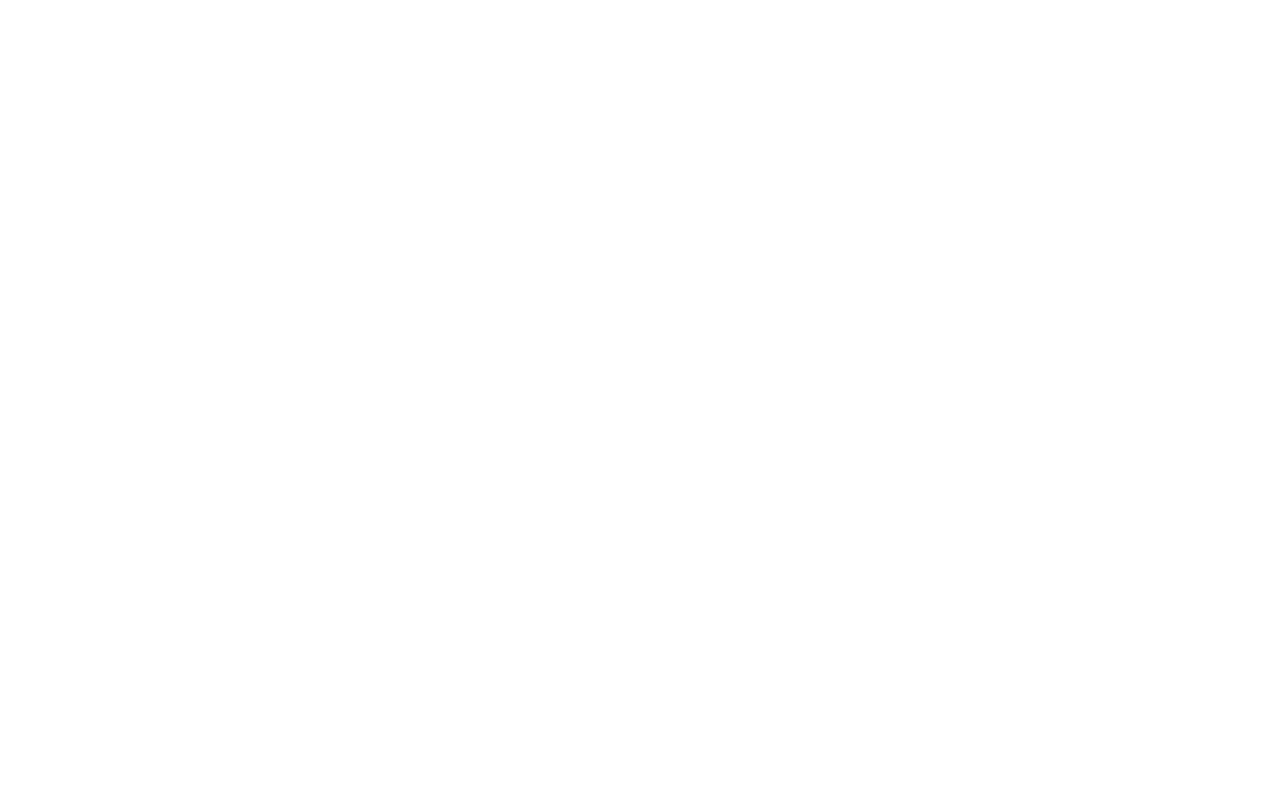
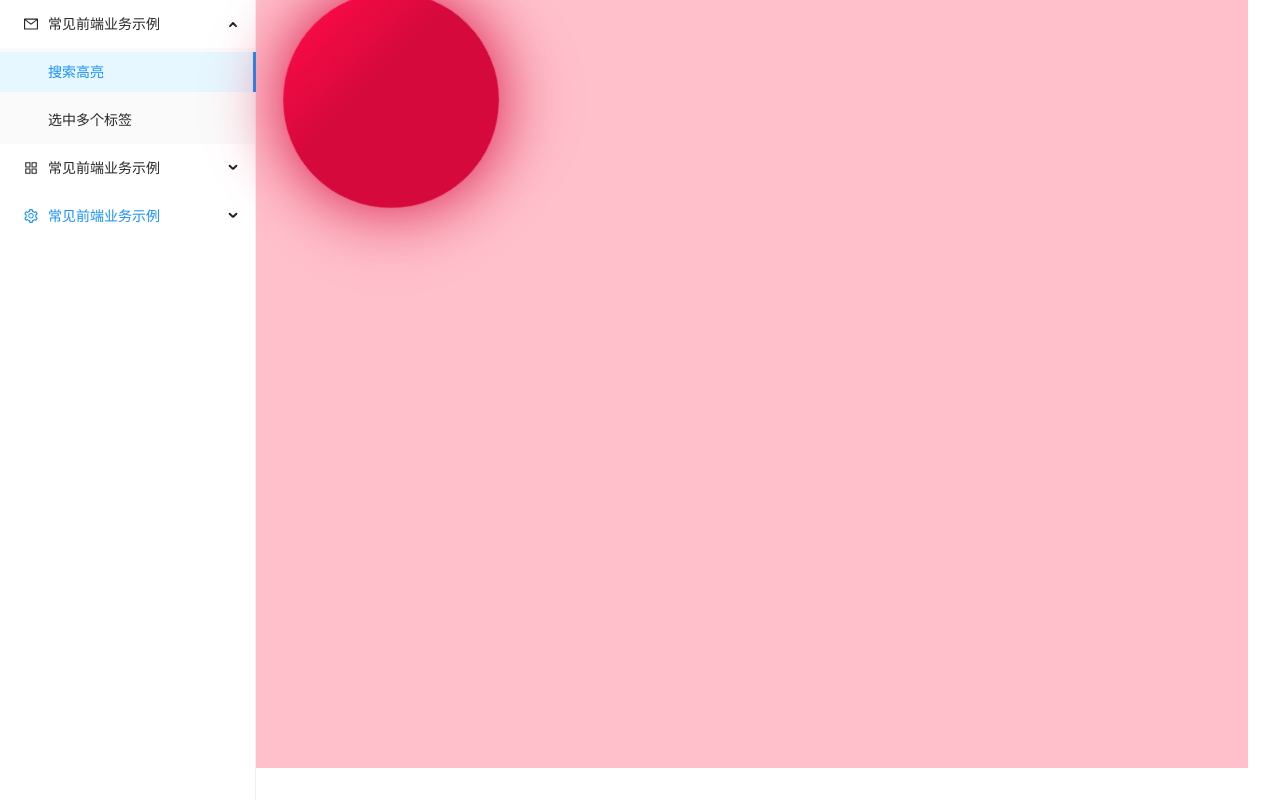
Before and after one commit to Jlnvv-tom/freedom-project-vue, a Vue app: page /demo/heart in a window 1280 px wide. Before the commit this address had no page. Built offline with nearby package versions, Linux system fonts and the light colour scheme.

Commit message:
✨ feat: 心脏跳动

```diff
--- a/src/router/demo.ts
+++ b/src/router/demo.ts
@@ -11,4 +11,10 @@
     meta: { title: "多选状态选中示例页" },
     component: import("@/views/demo/select/index.vue"),
   },
+  {
+    path: "/demo/heart",
+    name: "demo.heart",
+    meta: { title: "心脏跳动页面" },
+    component: import("@/views/demo/heart/index.vue"),
+  },
 ];
--- /dev/null
+++ b/src/views/demo/heart/index.vue
@@ -0,0 +1,82 @@
+<template>
+  <div class="box">
+    <div class="box-frame">
+      <div class="heart left"></div>
+      <div class="heart right"></div>
+      <div class="heart bottom"></div>
+    </div>
+  </div>
+</template>
+
+<style lang="less" scoped>
+.box {
+
+  width: 100%;
+  height: 100%;
+  background-color: pink;
+  position: relative;
+  margin: -16px;
+
+  &-frame {
+    position: absolute;
+    width: 400px;
+    height: 300px;
+    // margin: 250px auto;
+  }
+}
+
+
+
+.left,
+.right {
+  top: 0;
+  width: 200px;
+  height: 200px;
+  border-radius: 50%;
+}
+
+.left {
+  left: 35px;
+
+}
+
+.right {
+  right: 35px;
+  z-index: -1;
+}
+
+.bottom {
+  bottom: 36px;
+  left: 100px;
+  width: 200px;
+  height: 200px;
+  transform: rotate(45deg);
+  z-index: -1;
+
+}
+
+.heart {
+  position: absolute;
+  box-shadow: 0 0 40px #d5093c;
+  animation: beat .8s ease infinite normal;
+  background: linear-gradient(-90deg, #F50A45 0%, #d5093c 40%);
+}
+
+@keyframes beat {
+  0% {
+    transform: scale(1) rotate(225deg);
+    box-shadow: 0 0 40px #d5093c;
+  }
+
+  50% {
+    transform: scale(1.1) rotate(225deg);
+    box-shadow: 0 0 70px #d5093c;
+  }
+
+  100% {
+    transform: scale(1) rotate(225deg);
+    box-shadow: 0 0 40px #d5093c;
+    ;
+  }
+}
+</style>
--- a/src/views/home/show.vue
+++ b/src/views/home/show.vue
@@ -26,6 +26,7 @@
           <template #title>常见前端业务示例</template>
           <a-menu-item key="/demo/highlight">搜索高亮</a-menu-item>
           <a-menu-item key="/demo/select">选中多个标签</a-menu-item>
+          <a-menu-item key="/demo/heart">心脏跳动</a-menu-item>
         </a-sub-menu>
       </a-menu>
     </div>
```
